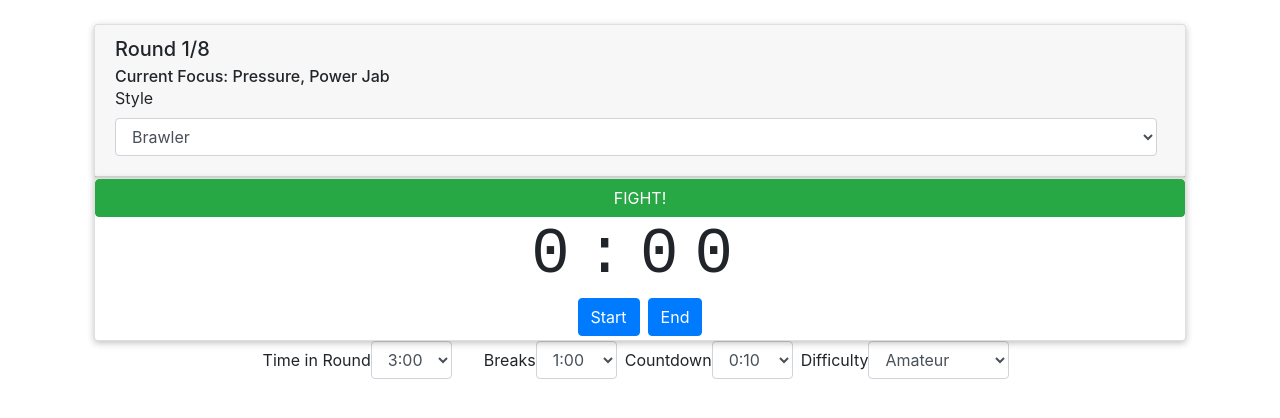
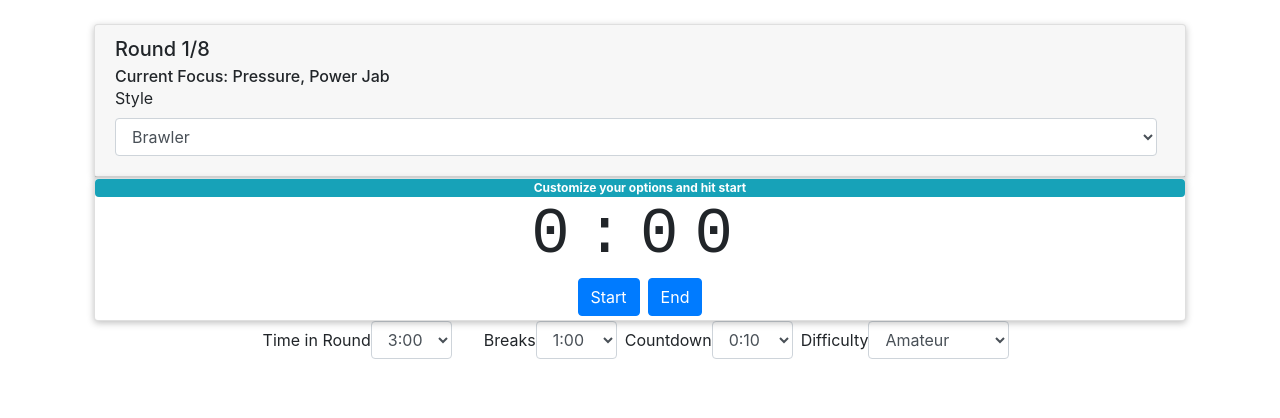
Before and after one commit to ajkizer/Boxing-Timer, a React (Create React App) app: page / in a window 1280 px wide. Shown: the top 418 px of the page. Built offline with nearby package versions, Linux system fonts and the light colour scheme.

Commit message:
ran build and made ui adjustments

```diff
--- a/src/components/Timer.js
+++ b/src/components/Timer.js
@@ -1,5 +1,5 @@
 import React, { useEffect, useState } from "react";
-import { Button, Card, Jumbotron } from "react-bootstrap";
+import { Button, Card, Badge } from "react-bootstrap";
 import roundAlert from "../utils/round-alert2.wav";
 import bell from "../utils/starting-bell.mp3";
 
@@ -9,6 +9,10 @@ const Timer = ({ options, roundHandler, currentRound }) => {
   const [isRestPeriod, toggleIsRestPeriod] = useState(false);
   const [isActive, setIsActive] = useState(false);
   const [counter, setCounter] = useState(0);
+  const [buttonSettings, setButtonSettings] = useState({
+    variant: "info",
+    text: "Customize your options and hit start",
+  });
 
   const displayHandler = () => {
     if (counter === 0 && !countdownActive) {
@@ -47,10 +51,20 @@ const Timer = ({ options, roundHandler, currentRound }) => {
       if (isRestPeriod === true) {
         setCounter(options.timeInBreaks);
         roundHandler(currentRound + 1);
-
+        setButtonSettings({
+          ...buttonSettings,
+          text: "REST",
+          variant: "danger",
+        });
         toggleIsRestPeriod(false);
       } else {
         setCounter(options.timeInRound);
+        setButtonSettings({
+          ...buttonSettings,
+          text: "FIGHT!",
+          variant: "success",
+        });
+
         toggleIsRestPeriod(true);
       }
     }
@@ -74,13 +88,16 @@ const Timer = ({ options, roundHandler, currentRound }) => {
       setDisplay("0:00");
       toggleCountdown(true);
       toggleIsRestPeriod(false);
+      setButtonSettings({
+        ...buttonSettings,
+        text: "Customize your options and hit start",
+        variant: "info",
+      });
     }
   };
   return (
     <Card className="light-box-shadow">
-      <Button variant={isRestPeriod ? "danger" : "success"}>
-        {isRestPeriod && isActive ? "REST!" : "FIGHT!"}
-      </Button>
+      <Badge variant={buttonSettings.variant}>{buttonSettings.text}</Badge>
       <Card.Title className="timer-display">{display}</Card.Title>
 
       <div className="mx-auto">
```
Also changed, not shown: 1 other file (tests, documents, lock files or other folders).
